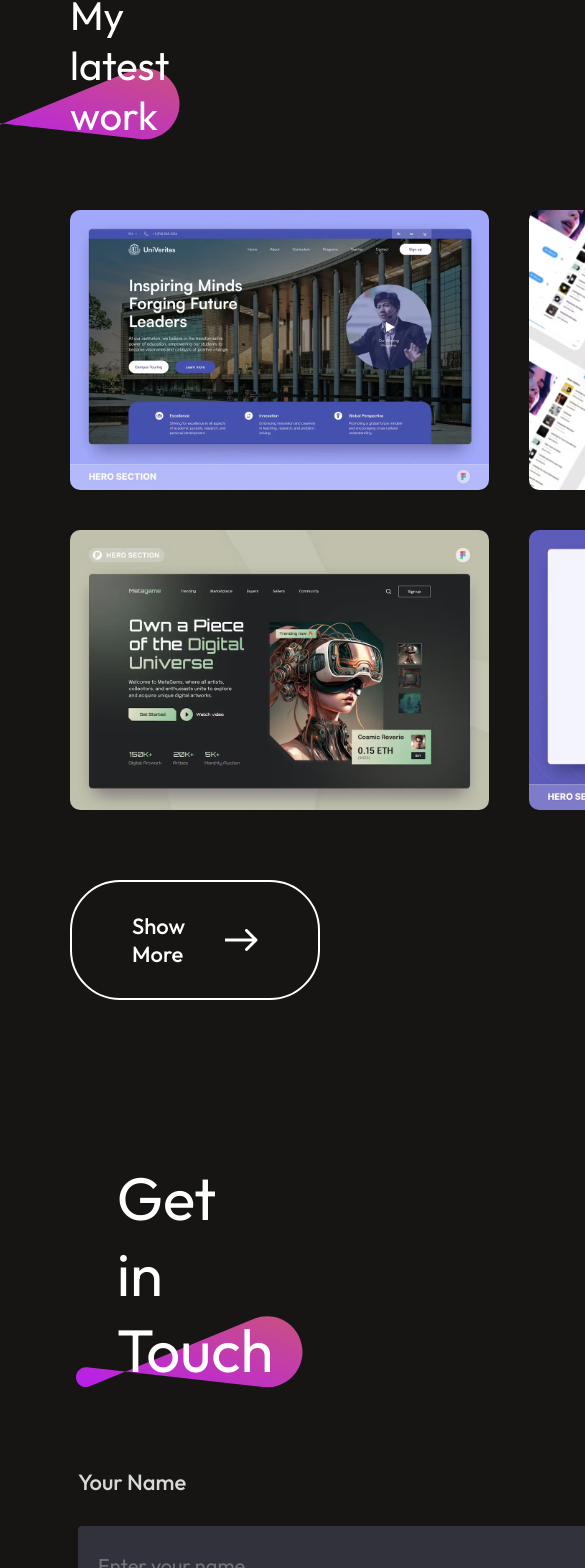
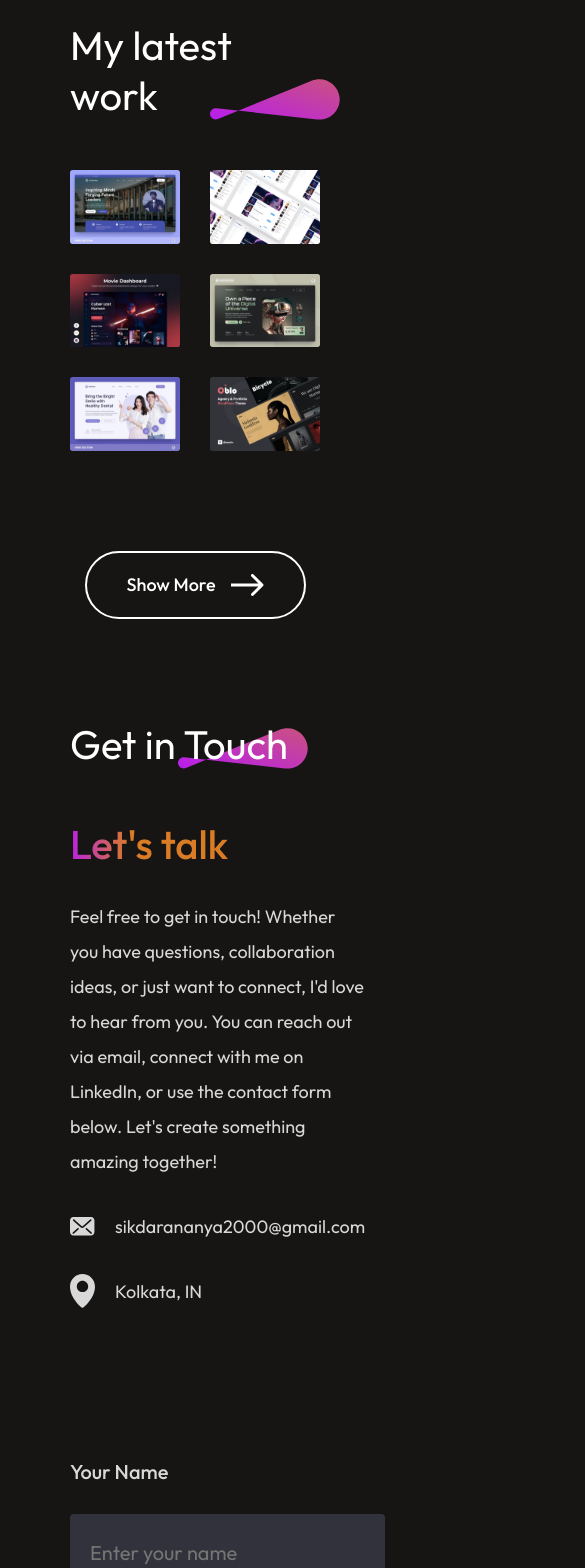
Before and after one commit to sikdarananya/Ananya_Sikdar, a React (Vite) app: page / in a window 390 px wide. Shown: the part 4130-5698 px from the top of the page, 585 px wide, since content can reach past the window. Built offline with nearby package versions, Linux system fonts and the light colour scheme.

Commit message:
final changes done

```diff
--- a/src/Components/Contact/Contact.css
+++ b/src/Components/Contact/Contact.css
@@ -117,3 +117,62 @@
     transform: scale(1.1);
     transition: 0.3s;
 }
+
+@media(max-width:768px){
+    .contact{
+        gap: 50px;
+        margin: 50px 70px;
+        align-items: start;
+    }
+
+    .contact-title h1{
+        padding: 0;
+        font-size: 40px;
+        font-weight: 400;
+    }
+
+    .contact-title img{
+        width: 130px;
+        margin-right: -20px;
+    }
+
+    .contact-section{
+        flex-direction: column;
+    }
+
+    .contact-left h1{
+        font-size: 40px;
+    }
+
+    .contact-left p{
+        font-size: 18px;
+    }
+
+    .contact-detail{
+        gap: 20px;
+    }
+
+    .contact-detail img{
+        width: 25px;
+
+    }
+
+    .contact-right label{
+        font-size: 20px;
+    }
+
+    .contact-right input{
+        width: 100%;
+        font-size: 20px;
+    }
+
+    .contact-right textarea{
+        width: 95%;
+        font-size: 20px;
+    }
+
+    .contact-submit{
+        font-size: 20px;
+        padding: 15px 40px;
+    }
+}
--- a/src/Components/Footer/Footer.css
+++ b/src/Components/Footer/Footer.css
@@ -68,3 +68,20 @@
     transform: scale(1.1);
     transition: 0.3s;
 }
+
+@media(max-width:768px){
+    .footer{
+        margin: 50px 70px;
+    }
+
+    .footer-top{
+        flex-direction: column;
+        gap: 50px;
+    }
+
+    .footer-bottom{
+        display: flex;
+        flex-direction: column-reverse;
+        margin-bottom: 50px;
+    }
+}
--- a/src/Components/MyWork/MyWork.css
+++ b/src/Components/MyWork/MyWork.css
@@ -65,8 +65,8 @@
 
 @media(max-width:768px){
     .mywork{
-        gap: 70px;
-        margin: 20px 70px;
+        gap: 50px;
+        margin: 50px 70px;
         align-items: start;
 
     }
@@ -74,10 +74,28 @@
     .mywork-title h1{
         padding: 0;
         font-size: 40px;
+        font-weight: 400;
     }
 
-    .mywork-title h1{
+    .mywork-title img{
         width: 130px;
         margin-right: -20px;
     }
+
+    .mywork-container{
+        grid-template-columns: 1fr 1fr;
+        gap: 30px;
+    }
+
+    .mywork-container img{
+        width: 100%;
+        height: 100%;
+    }
+
+    .mywork-showmore{
+        padding: 20px 40px;
+        font-size: 18px;
+        margin: 50px auto;
+        cursor: pointer;
+    }
 }
--- a/src/Components/Services/Services.css
+++ b/src/Components/Services/Services.css
@@ -83,7 +83,7 @@
     .services{
         align-items: start;
         gap: 70px;
-    margin: 20px 70px;
+        margin: 20px 70px;
     }
 
     .services-title h1{
```
